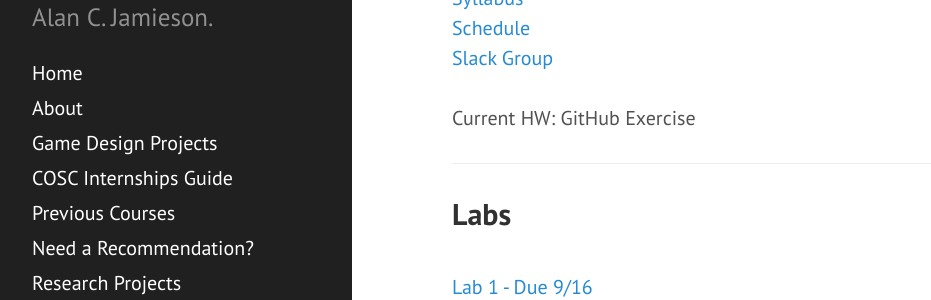
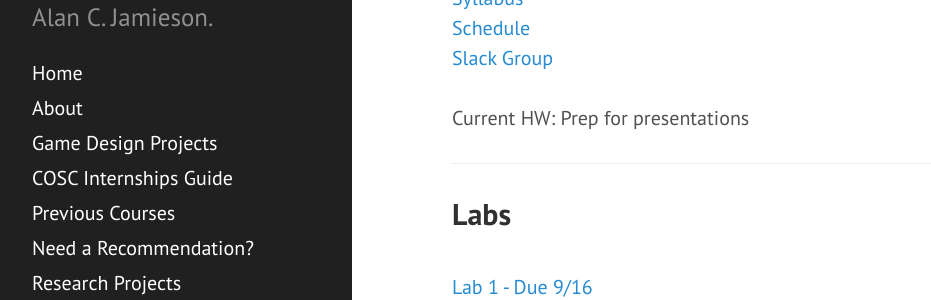
Before and after one commit to ripark/ripark.github.io, a Jekyll site: the page built from f19/cosc480.html, in a window 1280 px wide and 900 px high. Shown: the part 145-445 px from the top of the window, without its empty margins (8-939 px from the left). Built offline with Jekyll 4.4.1, drawn with Linux system fonts in a browser that asks for light colours; Markdown is read by kramdown in place of the engine named in the settings.

Commit message:
Update cosc480.html

```diff
--- a/f19/cosc480.html
+++ b/f19/cosc480.html
@@ -11,7 +11,7 @@ title: "COSC 480: Full-Stack Development"
 <a href="https://smcmcs.slack.com/messages/cosc480/">Slack Group</a>
 <br>
 <br>
-Current HW: GitHub Exercise
+Current HW: Prep for presentations
 <br>
 <hr>
 <h2>Labs</h2>
```
